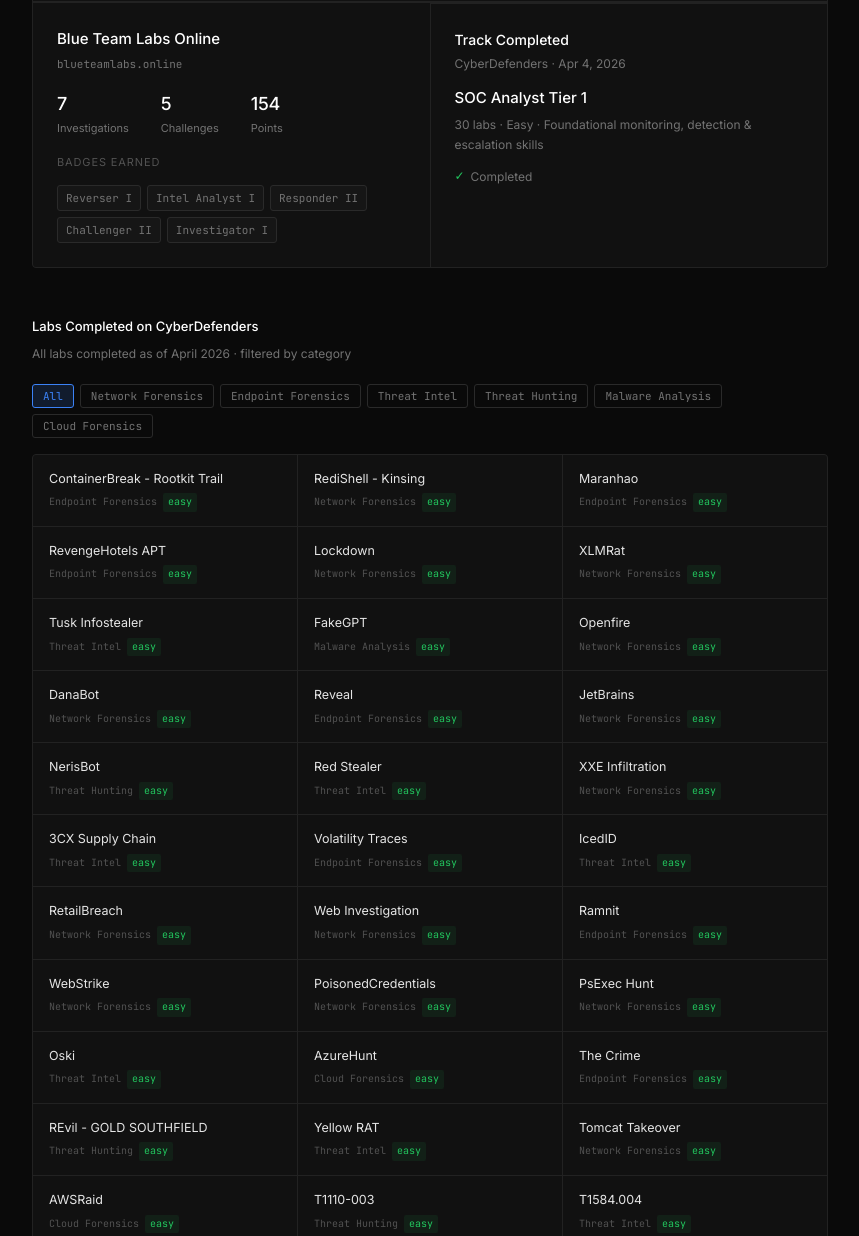
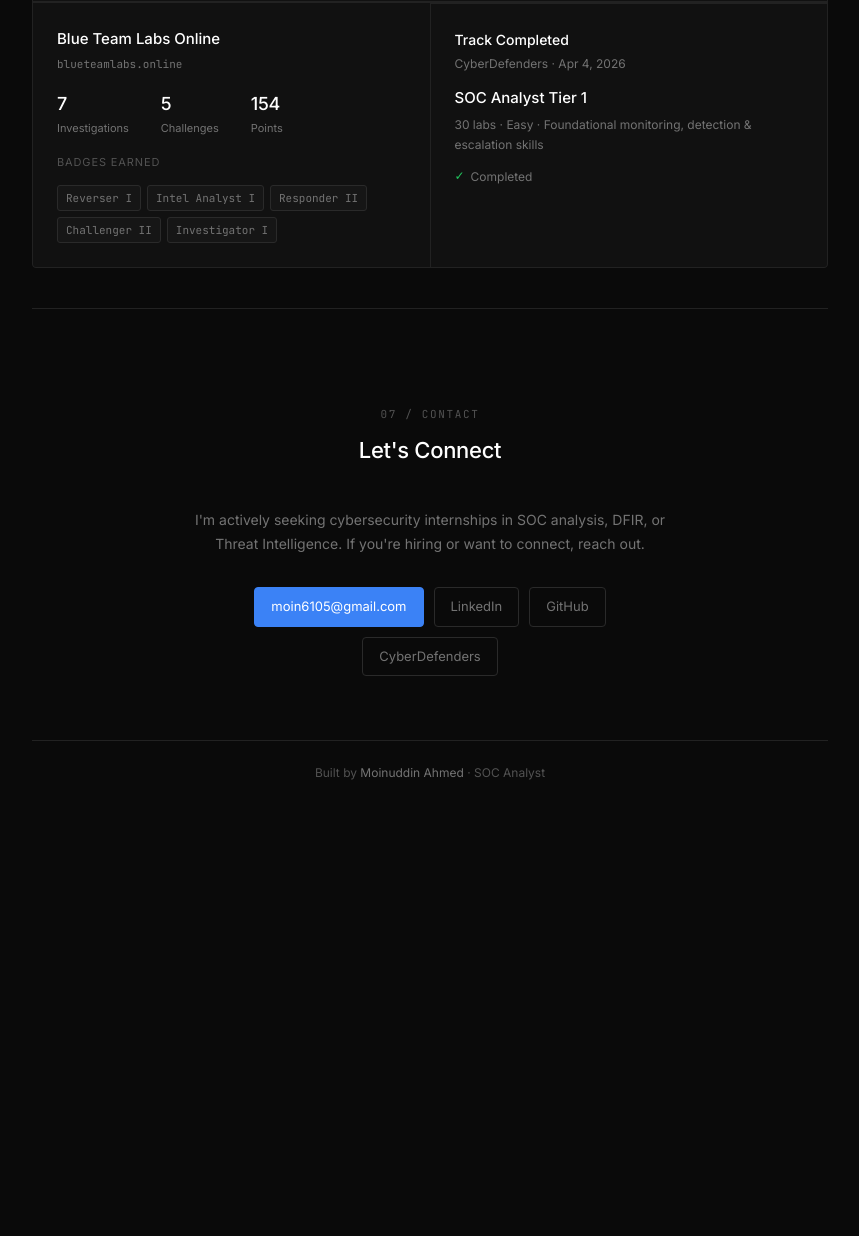
Before and after one commit to m0-3n/m0-3n.github.io, a plain HTML site: page index.html in a window 1280 px wide. Shown: the part 4420-5656 px from the top of the page, without its empty margins (210-1069 px from the left). After the commit the page ends 5289 px from the top, so only its background shows below. Drawn offline with Linux system fonts and the light colour scheme.

Commit message:
Update index.html

```diff
--- a/index.html
+++ b/index.html
@@ -1202,28 +1202,6 @@
       </div>
     </div>
 
-    <!-- LABS LIST -->
-    <div style="margin-top: 48px;">
-      <div class="labs-section-title">Labs Completed on CyberDefenders</div>
-      <div class="labs-section-sub">All labs completed as of April 2026 · filtered by category</div>
-
-      <div class="labs-filter" id="labsFilter">
-        <button class="filter-btn active" data-cat="all">All</button>
-        <button class="filter-btn" data-cat="network">Network Forensics</button>
-        <button class="filter-btn" data-cat="endpoint">Endpoint Forensics</button>
-        <button class="filter-btn" data-cat="threat">Threat Intel</button>
-        <button class="filter-btn" data-cat="hunting">Threat Hunting</button>
-        <button class="filter-btn" data-cat="malware">Malware Analysis</button>
-        <button class="filter-btn" data-cat="cloud">Cloud Forensics</button>
-      </div>
-
-      <div class="labs-grid" id="labsGrid">
-        <!-- populated by JS -->
-      </div>
-    </div>
-  </div>
-</section>
-
 <!-- CONTACT -->
 <section id="contact">
   <div class="container">
@@ -1245,93 +1223,5 @@
   <p>Built by <span>Moinuddin Ahmed</span> · SOC Analyst </p>
 </footer>
 
-<script>
-  // Mobile nav
-  const toggle = document.getElementById('navToggle');
-  const links  = document.getElementById('navLinks');
-  toggle.addEventListener('click', () => links.classList.toggle('open'));
-  links.querySelectorAll('a').forEach(a => a.addEventListener('click', () => links.classList.remove('open')));
-
-  // Labs data from CyberDefenders completed list
-  const labs = [
-    { name: "ContainerBreak - Rootkit Trail", cat: "endpoint", diff: "easy" },
-    { name: "RediShell - Kinsing", cat: "network", diff: "easy" },
-    { name: "Maranhao", cat: "endpoint", diff: "easy" },
-    { name: "RevengeHotels APT", cat: "endpoint", diff: "easy" },
-    { name: "Lockdown", cat: "network", diff: "easy" },
-    { name: "XLMRat", cat: "network", diff: "easy" },
-    { name: "Tusk Infostealer", cat: "threat", diff: "easy" },
-    { name: "FakeGPT", cat: "malware", diff: "easy" },
-    { name: "Openfire", cat: "network", diff: "easy" },
-    { name: "DanaBot", cat: "network", diff: "easy" },
-    { name: "Reveal", cat: "endpoint", diff: "easy" },
-    { name: "JetBrains", cat: "network", diff: "easy" },
-    { name: "NerisBot", cat: "hunting", diff: "easy" },
-    { name: "Red Stealer", cat: "threat", diff: "easy" },
-    { name: "XXE Infiltration", cat: "network", diff: "easy" },
-    { name: "3CX Supply Chain", cat: "threat", diff: "easy" },
-    { name: "Volatility Traces", cat: "endpoint", diff: "easy" },
-    { name: "IcedID", cat: "threat", diff: "easy" },
-    { name: "RetailBreach", cat: "network", diff: "easy" },
-    { name: "Web Investigation", cat: "network", diff: "easy" },
-    { name: "Ramnit", cat: "endpoint", diff: "easy" },
-    { name: "WebStrike", cat: "network", diff: "easy" },
-    { name: "PoisonedCredentials", cat: "network", diff: "easy" },
-    { name: "PsExec Hunt", cat: "network", diff: "easy" },
-    { name: "Oski", cat: "threat", diff: "easy" },
-    { name: "AzureHunt", cat: "cloud", diff: "easy" },
-    { name: "The Crime", cat: "endpoint", diff: "easy" },
-    { name: "REvil - GOLD SOUTHFIELD", cat: "hunting", diff: "easy" },
-    { name: "Yellow RAT", cat: "threat", diff: "easy" },
-    { name: "Tomcat Takeover", cat: "network", diff: "easy" },
-    { name: "AWSRaid", cat: "cloud", diff: "easy" },
-    { name: "T1110-003", cat: "hunting", diff: "easy" },
-    { name: "T1584.004", cat: "threat", diff: "easy" },
-    { name: "RedLine", cat: "endpoint", diff: "easy" },
-    { name: "PacketDetective", cat: "network", diff: "easy" },
-    { name: "GrabThePhisher", cat: "threat", diff: "easy" },
-    { name: "Lespion", cat: "threat", diff: "easy" },
-    { name: "Insider", cat: "endpoint", diff: "easy" },
-    { name: "Poisoned PyTorch", cat: "hunting", diff: "medium" },
-    { name: "Perfect Survey", cat: "hunting", diff: "medium" },
-    { name: "MBuchus", cat: "threat", diff: "medium" },
-    { name: "Black Basta", cat: "hunting", diff: "medium" },
-    { name: "PhishStrike", cat: "threat", diff: "medium" },
-  ];
-
-  const catMap = {
-    network: "Network Forensics",
-    endpoint: "Endpoint Forensics",
-    threat: "Threat Intel",
-    hunting: "Threat Hunting",
-    malware: "Malware Analysis",
-    cloud: "Cloud Forensics",
-  };
-
-  function renderLabs(filter) {
-    const grid = document.getElementById('labsGrid');
-    const filtered = filter === 'all' ? labs : labs.filter(l => l.cat === filter);
-    grid.innerHTML = filtered.map(l => `
-      <div class="lab-item">
-        <div class="lab-name">${l.name}</div>
-        <div class="lab-meta">
-          <span class="lab-cat">${catMap[l.cat]}</span>
-          <span class="lab-diff diff-${l.diff}">${l.diff}</span>
-        </div>
-      </div>
-    `).join('');
-  }
-
-  renderLabs('all');
-
-  document.getElementById('labsFilter').addEventListener('click', e => {
-    const btn = e.target.closest('.filter-btn');
-    if (!btn) return;
-    document.querySelectorAll('.filter-btn').forEach(b => b.classList.remove('active'));
-    btn.classList.add('active');
-    renderLabs(btn.dataset.cat);
-  });
-</script>
-
 </body>
 </html>
```
